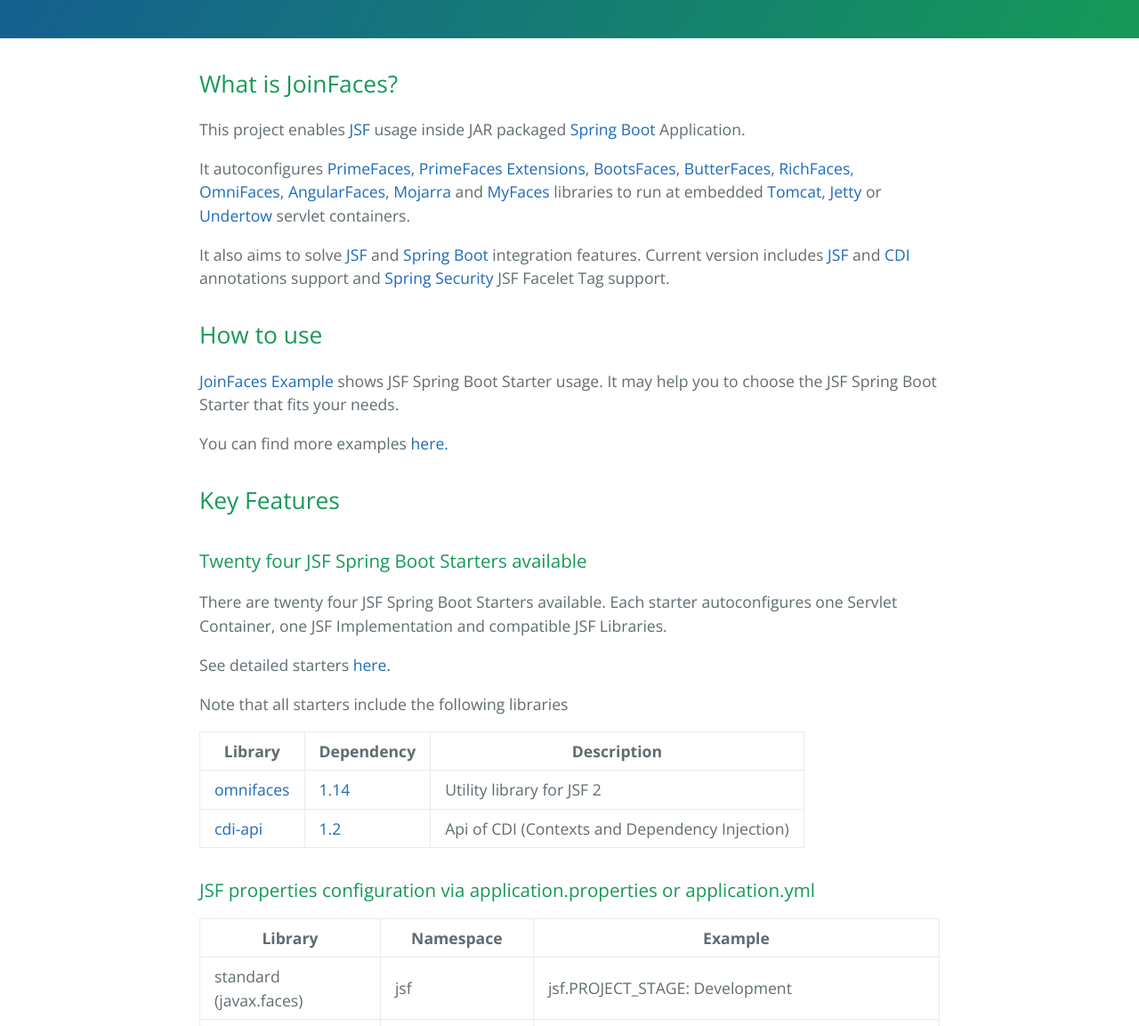
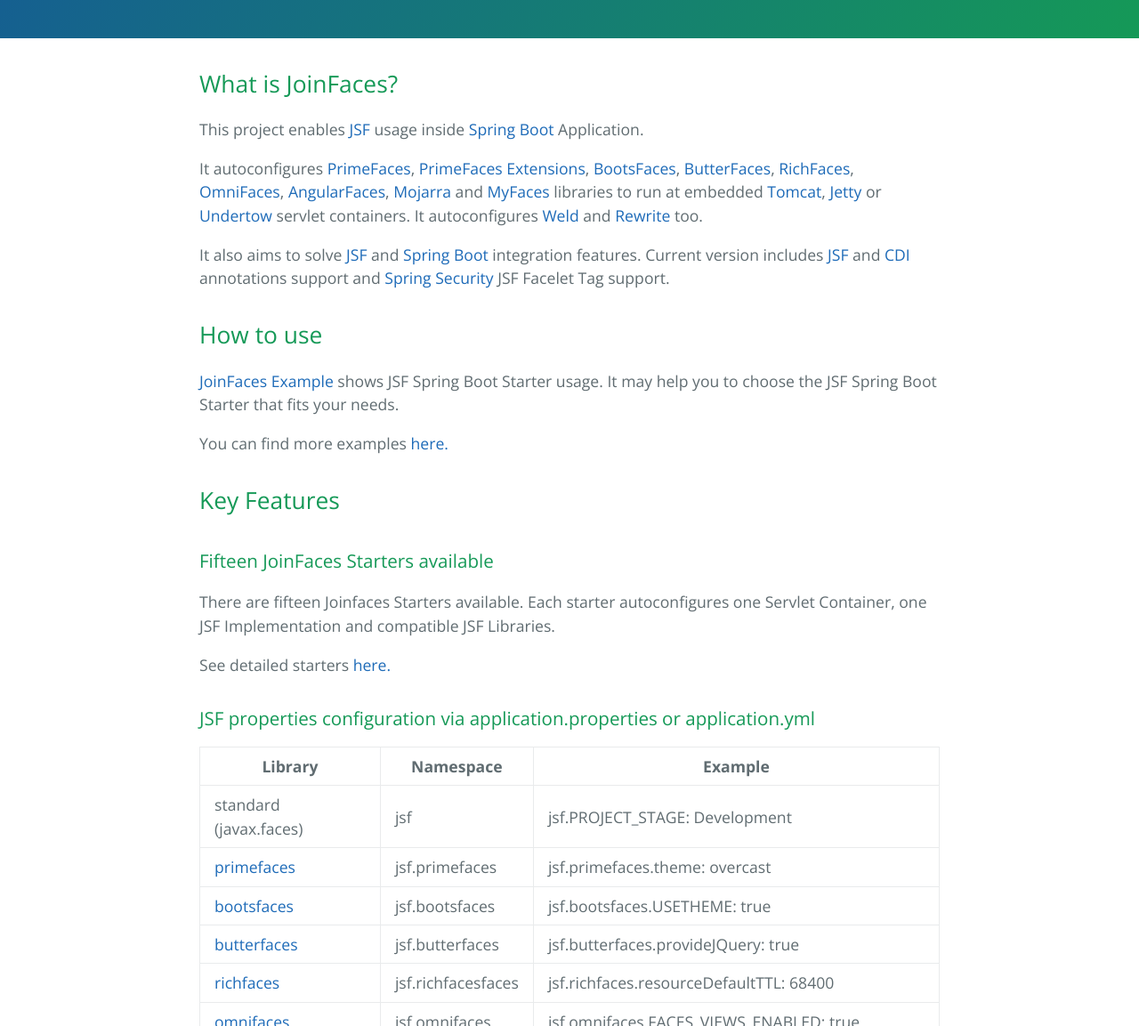
Before and after one commit to joinfaces/joinfaces.github.io, a plain HTML site: page index.html in a window 1280 px wide. Shown: the part 340-1493 px from the top of the page at 89% size. Drawn offline with nearby package versions, Linux system fonts and the light colour scheme.

Commit message:
upgrade doc to joinfaces 3.1.1

```diff
--- a/index.html
+++ b/index.html
@@ -26,9 +26,9 @@
       <h2>
 <a id="what-is-joinfaces" class="anchor" href="#what-is-joinfaces" aria-hidden="true"><span aria-hidden="true" class="octicon octicon-link"></span></a>What is JoinFaces?</h2>
 
-<p>This project enables <a href="http://www.oracle.com/technetwork/java/javaee/javaserverfaces-139869.html">JSF</a> usage inside JAR packaged <a href="http://projects.spring.io/spring-boot/">Spring Boot</a> Application. </p>
+<p>This project enables <a href="http://www.oracle.com/technetwork/java/javaee/javaserverfaces-139869.html">JSF</a> usage inside <a href="http://projects.spring.io/spring-boot/">Spring Boot</a> Application. </p>
 
-<p>It autoconfigures <a href="http://primefaces.org/">PrimeFaces</a>, <a href="http://primefaces-extensions.github.io/">PrimeFaces Extensions</a>, <a href="http://bootsfaces.net/">BootsFaces</a>, <a href="http://butterfaces.org/">ButterFaces</a>, <a href="https://github.com/richfaces/richfaces">RichFaces</a>, <a href="http://omnifaces.org/">OmniFaces</a>, <a href="http://angularfaces.net/">AngularFaces</a>, <a href="https://javaserverfaces.java.net/">Mojarra</a> and <a href="http://myfaces.apache.org/">MyFaces</a> libraries to run at embedded <a href="http://tomcat.apache.org/">Tomcat</a>, <a href="http://www.eclipse.org/jetty">Jetty</a> or <a href="http://undertow.io">Undertow</a> servlet containers.</p>
+<p>It autoconfigures <a href="http://primefaces.org/">PrimeFaces</a>, <a href="http://primefaces-extensions.github.io/">PrimeFaces Extensions</a>, <a href="http://bootsfaces.net/">BootsFaces</a>, <a href="http://butterfaces.org/">ButterFaces</a>, <a href="https://github.com/richfaces/richfaces">RichFaces</a>, <a href="http://omnifaces.org/">OmniFaces</a>, <a href="http://angularfaces.net/">AngularFaces</a>, <a href="https://javaserverfaces.java.net/">Mojarra</a> and <a href="http://myfaces.apache.org/">MyFaces</a> libraries to run at embedded <a href="http://tomcat.apache.org/">Tomcat</a>, <a href="http://www.eclipse.org/jetty">Jetty</a> or <a href="http://undertow.io">Undertow</a> servlet containers. It autoconfigures <a href="http://weld.cdi-spec.org">Weld</a> and <a href="https://www.ocpsoft.org/rewrite/">Rewrite</a> too.</p>
 
 <p>It also aims to solve <a href="http://www.oracle.com/technetwork/java/javaee/javaserverfaces-139869.html">JSF</a> and <a href="http://projects.spring.io/spring-boot/">Spring Boot</a> integration features. Current version includes <a href="http://www.oracle.com/technetwork/java/javaee/javaserverfaces-139869.html">JSF</a> and <a href="http://www.cdi-spec.org/">CDI</a> annotations support and <a href="http://projects.spring.io/spring-security/">Spring Security</a> JSF Facelet Tag support.</p>
 
@@ -43,35 +43,11 @@
 <a id="key-features" class="anchor" href="#key-features" aria-hidden="true"><span aria-hidden="true" class="octicon octicon-link"></span></a>Key Features</h2>
 
 <h3>
-<a id="eighteen-jsf-spring-boot-starters-available" class="anchor" href="#eighteen-jsf-spring-boot-starters-available" aria-hidden="true"><span aria-hidden="true" class="octicon octicon-link"></span></a>Twenty four JSF Spring Boot Starters available</h3>
+<a id="fifteen-jsf-spring-boot-starters-available" class="anchor" href="#fifteen-jsf-spring-boot-starters-available" aria-hidden="true"><span aria-hidden="true" class="octicon octicon-link"></span></a>Fifteen JoinFaces Starters available</h3>
 
-<p>There are twenty four JSF Spring Boot Starters available. Each starter autoconfigures one Servlet Container, one JSF Implementation and compatible JSF Libraries.</p>
+<p>There are fifteen Joinfaces Starters available. Each starter autoconfigures one Servlet Container, one JSF Implementation and compatible JSF Libraries.</p>
 
-<p>See detailed starters <a href="https://github.com/joinfaces/joinfaces/wiki/JSF-Spring-Boot-Starters">here.</a></p>
-
-<p>Note that all starters include the following libraries</p>
-
-<table>
-<thead>
-<tr>
-<th>Library</th>
-<th>Dependency</th>
-<th>Description</th>
-</tr>
-</thead>
-<tbody>
-<tr>
-<td><a href="http://omnifaces.org/">omnifaces</a></td>
-<td><a href="http://search.maven.org/#artifactdetails%7Corg.omnifaces%7Comnifaces%7C1.14%7Cjar">1.14</a></td>
-<td>Utility library for JSF 2</td>
-</tr>
-<tr>
-<td><a href="http://www.cdi-spec.org/">cdi-api</a></td>
-<td><a href="http://search.maven.org/#artifactdetails%7Cjavax.enterprise%7Ccdi-api%7C1.2%7Cjar">1.2</a></td>
-<td>Api of CDI (Contexts and Dependency Injection)</td>
-</tr>
-</tbody>
-</table>
+<p>See detailed starters <a href="https://github.com/joinfaces/joinfaces/wiki/Joinfaces-Starters-3.x">here.</a></p>
 
 <h3>
 <a id="jsf-properties-configuration-via-applicationproperties-or-applicationyml" class="anchor" href="#jsf-properties-configuration-via-applicationproperties-or-applicationyml" aria-hidden="true"><span aria-hidden="true" class="octicon octicon-link"></span></a>JSF properties configuration via application.properties or application.yml</h3>
```
